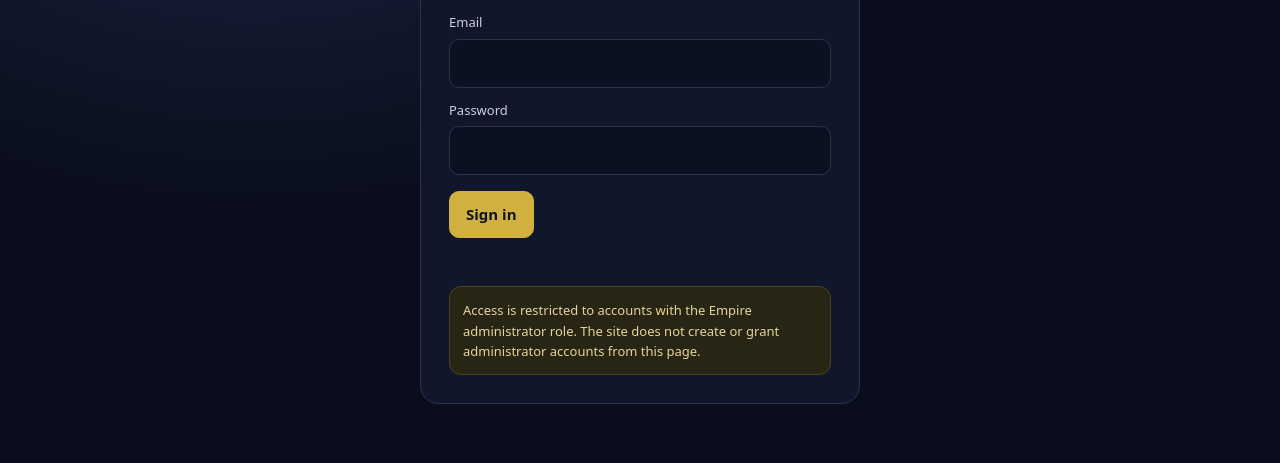
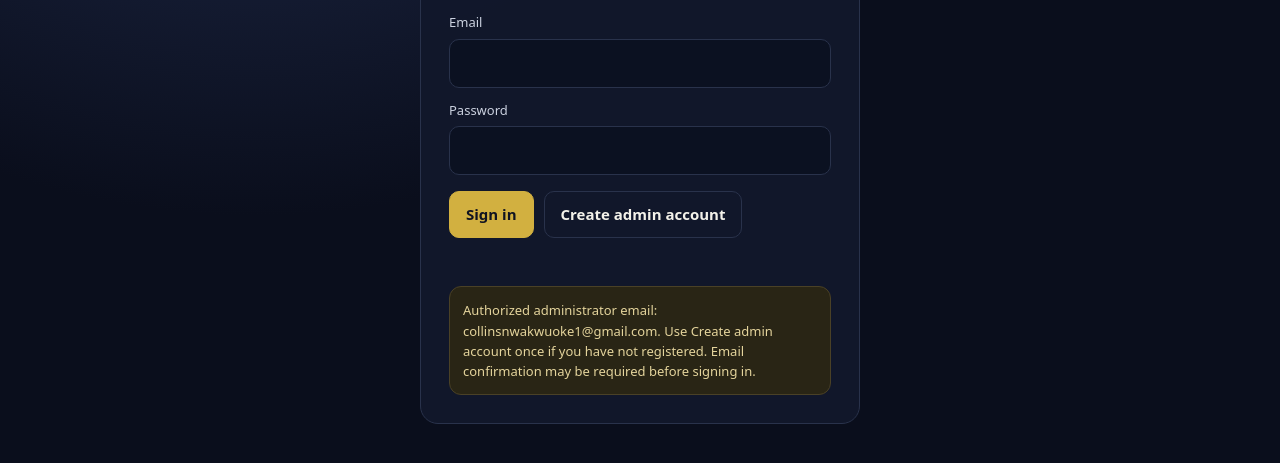
Before and after one commit to collinsnwakwuoke1-ui/Frankgala, a plain HTML site: page admin.html in a window 1280 px wide. Shown: the part 303-766 px from the top of the page. Drawn offline with Linux system fonts and the light colour scheme.

Commit message:
Authorize designated Empire Control admin email

```diff
--- a/admin.html
+++ b/admin.html
@@ -15,8 +15,8 @@ button,input,textarea,select{font:inherit}button,a{cursor:pointer}button:focus-v
 <div class="wrap">
 <header class="top"><div class="brand"><div class="mark">F</div><div><div class="kicker">Frank Gala Empire · Private</div><h1>Empire Control</h1></div></div><a href="/" class="muted">View site ↗</a></header>
 <section id="login" class="panel login"><div class="kicker">Administrator sign in</div><h2 style="font:500 30px Georgia;margin:8px 0">Manage programs</h2><p class="muted">Sign in with your authorized Empire administrator account.</p>
-<form id="loginform"><div class="field"><label for="email">Email</label><input id="email" type="email" autocomplete="username" required></div><div class="field" style="margin-top:12px"><label for="password">Password</label><input id="password" type="password" autocomplete="current-password" required></div><div class="actions"><button class="btn" type="submit">Sign in</button></div></form><div id="loginstatus" class="status" role="status"></div>
-<div class="notice">Access is restricted to accounts with the Empire administrator role. The site does not create or grant administrator accounts from this page.</div></section>
+<form id="loginform"><div class="field"><label for="email">Email</label><input id="email" type="email" autocomplete="username" required></div><div class="field" style="margin-top:12px"><label for="password">Password</label><input id="password" type="password" autocomplete="current-password" required></div><div class="actions"><button class="btn" type="submit">Sign in</button><button class="btn ghost" id="createaccount" type="button">Create admin account</button></div></form><div id="loginstatus" class="status" role="status"></div>
+<div class="notice">Authorized administrator email: collinsnwakwuoke1@gmail.com. Use Create admin account once if you have not registered. Email confirmation may be required before signing in.</div></section>
 <div id="app" class="hidden">
 <section class="panel"><div class="headrow"><div><div class="kicker">Program management</div><h2 id="formtitle">Add a program</h2></div><button id="signout" class="btn ghost">Sign out</button></div>
 <form id="programform"><input id="programid" type="hidden"><div class="grid">
@@ -43,7 +43,8 @@ function message(id,text,type=""){const el=$(id);el.textContent=text;el.classNam
 function headers(token=session?.access_token){return{"apikey":SUPABASE_KEY,"Authorization":"Bearer "+(token||SUPABASE_KEY),"Content-Type":"application/json"}}
 async function api(path,opts={}){const res=await fetch(SUPABASE_URL+"/rest/v1/"+path,{...opts,headers:{...headers(),...(opts.headers||{})}});const txt=await res.text();if(!res.ok)throw Error(txt||"Request failed ("+res.status+")");return txt?JSON.parse(txt):null}
 function clearForm(){ $("programform").reset();$("programid").value="";$("order").value="0";$("formtitle").textContent="Add a program";$("save").textContent="Save program";$("image").value=""}
-$("loginform").addEventListener("submit",async e=>{e.preventDefault();message("loginstatus","Signing in…");try{const res=await fetch(SUPABASE_URL+"/auth/v1/token?grant_type=password",{method:"POST",headers:{"apikey":SUPABASE_KEY,"Content-Type":"application/json"},body:JSON.stringify({email:$("email").value.trim(),password:$("password").value})});const data=await res.json();if(!res.ok)throw Error(data.msg||data.message||data.error_description||"Sign in failed");session=data;if(data.user?.app_metadata?.role!=="empire_admin") {await fetch(SUPABASE_URL+"/auth/v1/logout",{method:"POST",headers:headers(data.access_token)});session=null;throw Error("This account is signed in but does not have the Empire administrator role.");}$("login").classList.add("hidden");$("app").classList.remove("hidden");await loadPrograms();}catch(err){message("loginstatus",err.message,"error")}});
+$("createaccount").addEventListener("click",async()=>{const email=$("email").value.trim().toLowerCase(),password=$("password").value;if(email!=="collinsnwakwuoke1@gmail.com"){message("loginstatus","Account creation is limited to the designated administrator email.","error");return}if(password.length<8){message("loginstatus","Enter a password of at least 8 characters first.","error");return}message("loginstatus","Creating account…");try{const res=await fetch(SUPABASE_URL+"/auth/v1/signup",{method:"POST",headers:{"apikey":SUPABASE_KEY,"Content-Type":"application/json"},body:JSON.stringify({email,password})});const data=await res.json();if(!res.ok)throw Error(data.msg||data.message||data.error_description||"Account creation failed");message("loginstatus",data.session?"Account created. You can sign in now.":"Account registration started. Check your email for a confirmation link, then sign in.","ok")}catch(err){message("loginstatus",err.message,"error")}});
+$("loginform").addEventListener("submit",async e=>{e.preventDefault();message("loginstatus","Signing in…");try{const res=await fetch(SUPABASE_URL+"/auth/v1/token?grant_type=password",{method:"POST",headers:{"apikey":SUPABASE_KEY,"Content-Type":"application/json"},body:JSON.stringify({email:$("email").value.trim(),password:$("password").value})});const data=await res.json();if(!res.ok)throw Error(data.msg||data.message||data.error_description||"Sign in failed");session=data;if((data.user?.email||"").toLowerCase()!=="collinsnwakwuoke1@gmail.com" && data.user?.app_metadata?.role!=="empire_admin") {await fetch(SUPABASE_URL+"/auth/v1/logout",{method:"POST",headers:headers(data.access_token)});session=null;throw Error("This account is signed in but does not have the Empire administrator role.");}$("login").classList.add("hidden");$("app").classList.remove("hidden");await loadPrograms();}catch(err){message("loginstatus",err.message,"error")}});
 async function loadPrograms(){ $("programs").innerHTML='<div class="empty">Loading…</div>';try{programs=await api("programs?select=*&order=sort_order.asc,created_at.desc");renderList();message("savestatus","Program list updated.","ok")}catch(err){$("programs").innerHTML='<div class="empty">Could not load programs.</div>';message("savestatus",err.message,"error")}}
 function renderList(){const host=$("programs");if(!programs.length){host.innerHTML='<div class="empty">No programs yet. Add your first program above.</div>';return}host.innerHTML="";programs.forEach(p=>{const item=document.createElement("article");item.className="item";const img=document.createElement("img");img.className="thumb";img.alt="";img.src=p.image_path||"";const body=document.createElement("div"),h=document.createElement("h3"),meta=document.createElement("p");h.textContent=p.title;meta.textContent=[p.division,p.schedule,p.status,p.is_published?"Published":"Draft"].filter(Boolean).join(" · ");body.append(h,meta);const actions=document.createElement("div");actions.className="itemactions";const edit=document.createElement("button");edit.className="btn ghost";edit.textContent="Edit";edit.onclick=()=>editProgram(p);const del=document.createElement("button");del.className="btn danger";del.textContent="Delete";del.onclick=()=>deleteProgram(p);actions.append(edit,del);item.append(img,body,actions);host.append(item)})}
 function editProgram(p){$("programid").value=p.id;$("title").value=p.title||"";$("division").value=p.division||"";$("schedule").value=p.schedule||"";$("venue").value=p.venue||"";$("status").value=p.status||"UPCOMING";$("url").value=p.access_url||"";$("description").value=p.description||"";$("order").value=p.sort_order||0;$("published").checked=!!p.is_published;$("formtitle").textContent="Edit program";$("save").textContent="Update program";$("image").value="";window.scrollTo({top:0,behavior:"smooth"})}
```
